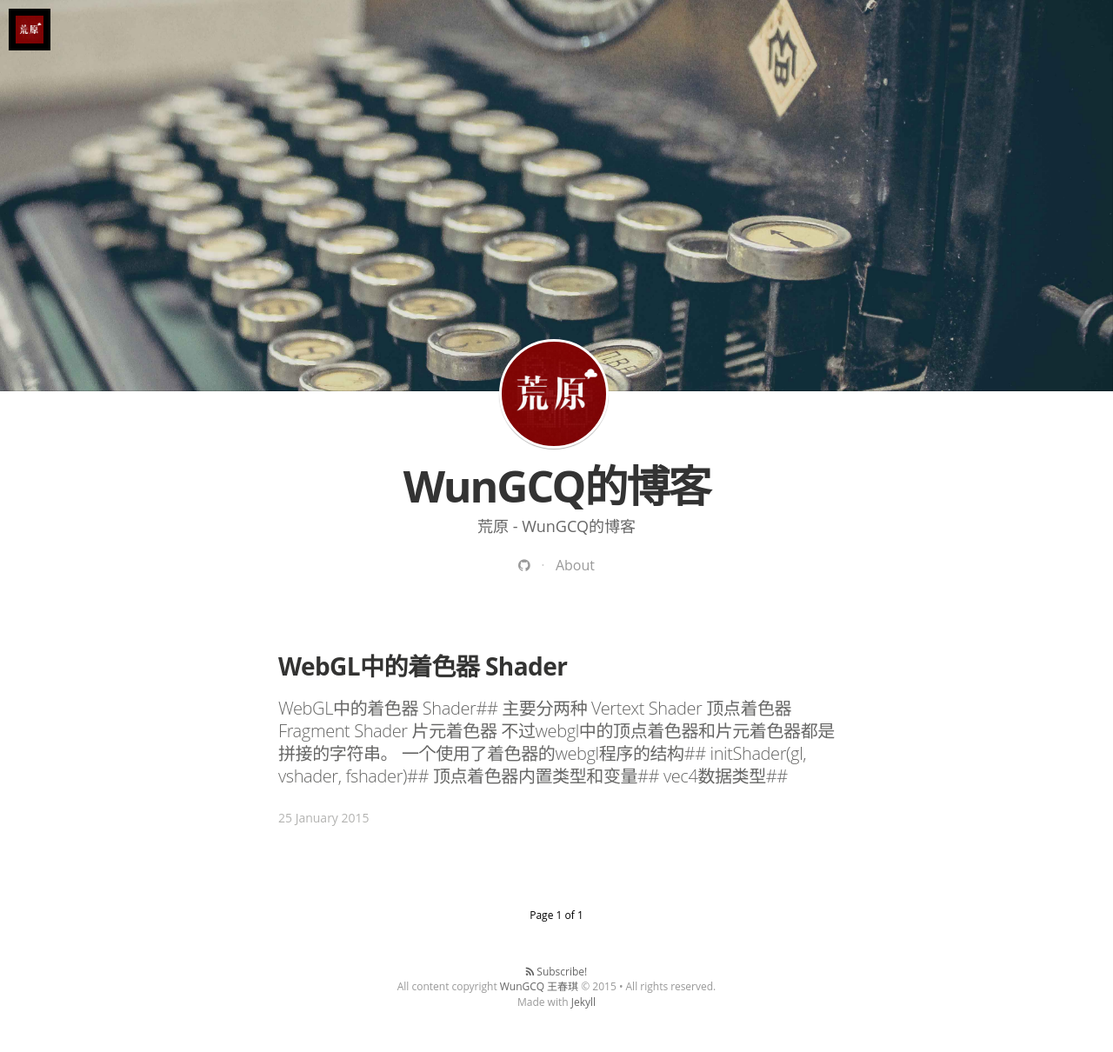
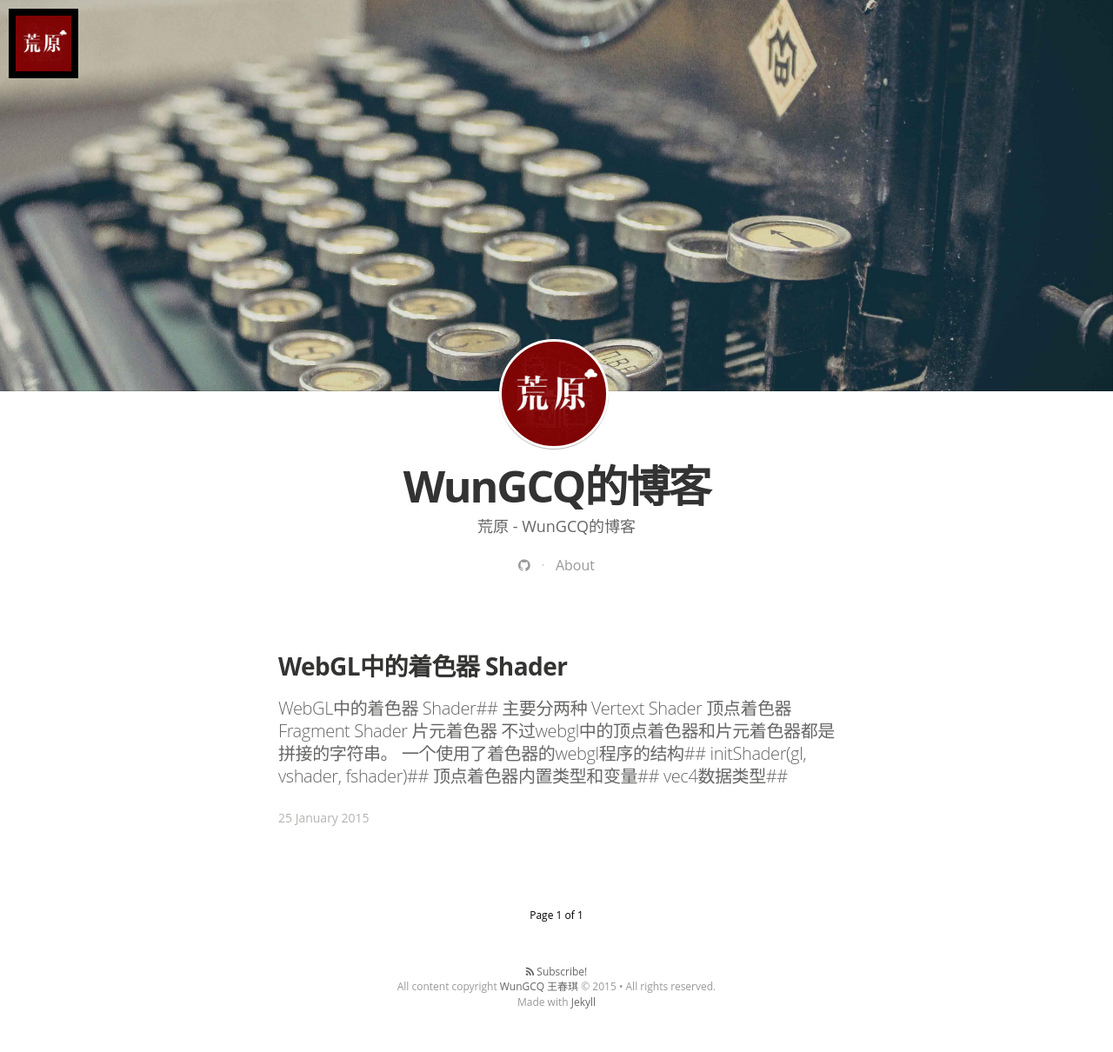
Before and after one commit to wcqblog/wcqblog.github.io, a Jekyll site: the page built from index.html, in a window 1280 px wide. Shown: the whole page at 87% size. Built offline with Jekyll 4.4.1, drawn with Linux system fonts in a browser that asks for light colours; nearby versions of some CDN libraries; some web fonts are replaced; Markdown is read by kramdown in place of the engine named in the settings; the list of posts is cut into pages by our own code.

Commit message:
修改左上角logo样式

```diff
--- a/css/main.sass
+++ b/css/main.sass
@@ -43,8 +43,8 @@ body
   position: fixed
   left: 10px
   top: 10px
-  width: $rs*3
-  height: $rs*3
+  width: $rs*5
+  height: $rs*5
   background-color: #000
   overflow: hidden
   z-index: 99
@@ -53,8 +53,8 @@ body
     position: absolute
     top: $rs/2
     left: $rs/2
-    width: $rs*2
-    height: $rs*2
+    width: $rs*4
+    height: $rs*4
     background-size: cover
     background-repeat: no-repeat
 
```
